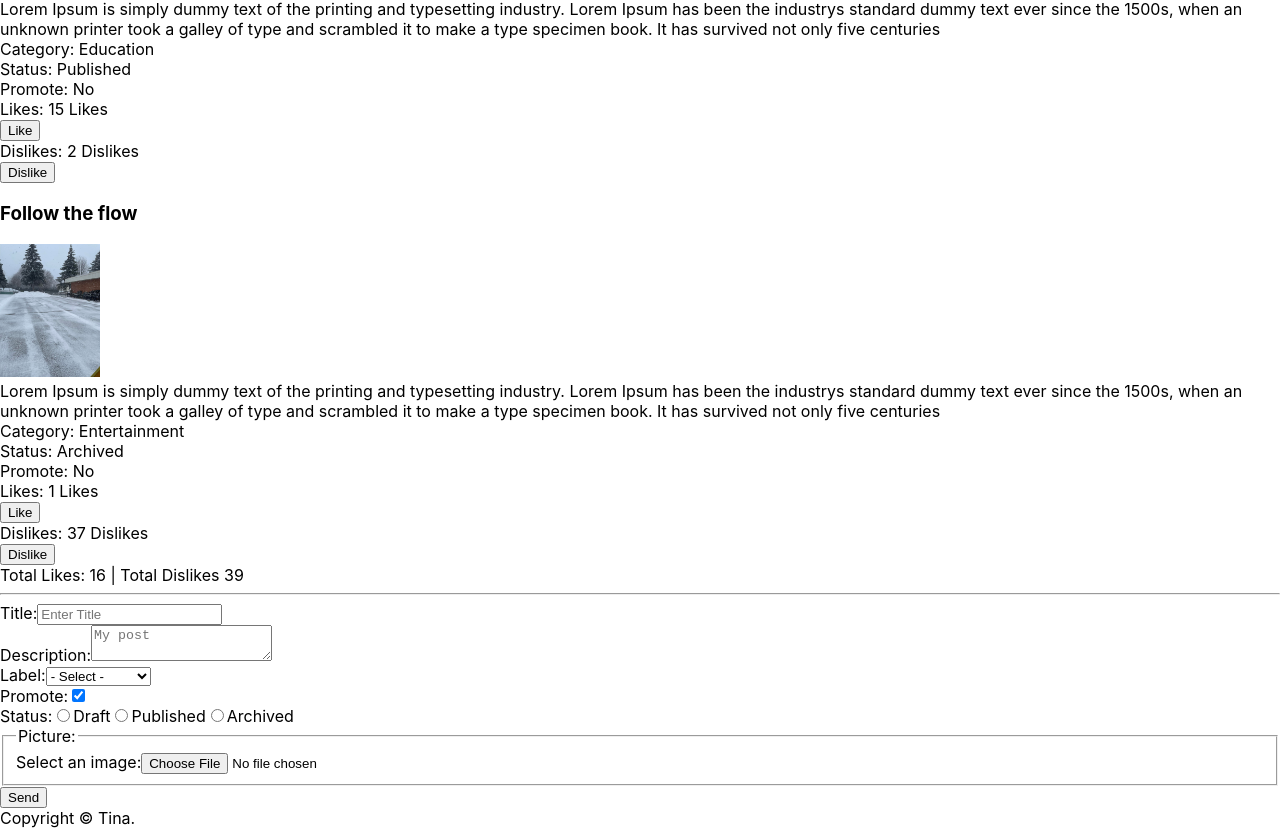
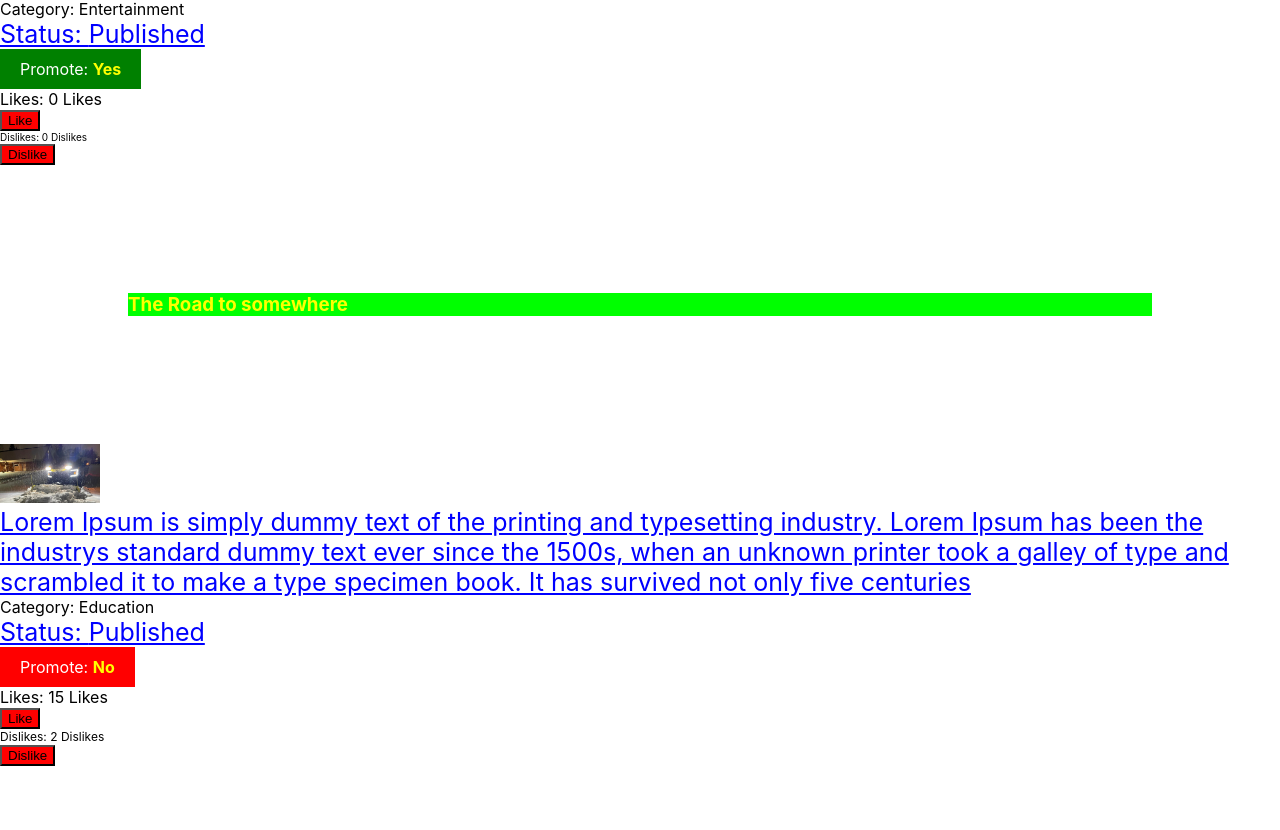
Before and after one commit to tyousofine/social-media-app, a React (Create React App) app: page / in a window 1280 px wide. Shown: the part 618-1448 px from the top of the page. Built offline with nearby package versions, Linux system fonts and the light colour scheme.

Commit message:
create styles folder and style variable file

```diff
--- a/package.json
+++ b/package.json
@@ -10,6 +10,7 @@
     "react-dom": "^18.2.0",
     "react-scripts": "5.0.1",
     "react-uuid": "^2.0.0",
+    "sass": "^1.58.1",
     "web-vitals": "^2.1.4"
   },
   "scripts": {
--- a/src/components/Form/index.js
+++ b/src/components/Form/index.js
@@ -1,6 +1,9 @@
 import React from 'react'
 import { useState, useRef } from 'react'
 import { categories } from '../../includes/variables';
+import { statuses } from '../../includes/variables';
+import './styles.scss'
+
 
 export default function Form({ onAddPost }) {
     const [title, setTitle] = useState('');;
@@ -58,11 +61,7 @@ export default function Form({ onAddPost }) {
             inputFile.current.value = "";
         }
     }
-    const statuses = [
-        { id: 'd', text: 'Draft' },
-        { id: 'p', text: 'Published' },
-        { id: 'a', text: 'Archived' },
-    ]
+
 
     const handlePictureSelection = (event) => {
         const file = event.target.files[0];
@@ -74,7 +73,9 @@ export default function Form({ onAddPost }) {
     }
 
     return (
-        <form onSubmit={handleFormSubmit}>
+        <form
+            className='form-component'
+            onSubmit={handleFormSubmit}>
             <hr />
 
             {
--- /dev/null
+++ b/src/components/Form/styles.scss
@@ -0,0 +1,34 @@
+@import "./../../styles/variables.scss";
+
+.form-component {
+  div {
+    margin: 5px;
+    padding: 5px;
+    border: solid aqua 5px;
+  }
+
+  label {
+    color: $primary-color;
+
+    input,
+    textarea,
+    select {
+      color: #fff;
+      background-color: $primary-color;
+      border: none;
+      margin-left: 10px;
+    }
+  }
+
+  button,
+  ::-webkit-file-upload-button {
+    border: solid $primary-color 5px;
+    color: $primary-color;
+    font-weight: bold;
+    padding: 10px;
+
+    &:hover {
+      color: blue;
+    }
+  }
+}
--- a/src/components/PostDetail/index.js
+++ b/src/components/PostDetail/index.js
@@ -1,4 +1,5 @@
 import { getCategoryText, getStatusText } from "../../includes/variables";
+import './styles.scss'
 
 export default function PostDetail({ title, likes, dislikes, onPostLike, id, onPostDislike, description, category, promote, status, picture }) {
 
@@ -10,18 +11,26 @@ export default function PostDetail({ title, likes, dislikes, onPostLike, id, onP
         onPostDislike(id)
     }
 
+    const promoteStyle = promote ? 'promote-yes' : 'promote-no'
+
+    const highlightDislikes = dislikes >= 10 ? 'too-many-dislikes' : ''
 
     return (
-        <div>
+        <div className="post-item">
             <h3>{title}</h3>
             <img src={picture} alt={title} width={100} />
-            <div>{description}</div>
-            <div>Category: {getCategoryText(category)}</div>
-            <div>Status: {getStatusText(status)}</div>
-            <div>Promote: {promote ? "Yes" : "No"}</div>
+            <div className="post-text">{description}</div>
+            <div >Category: {getCategoryText(category)}</div>
+            <div className="post-text">Status: {getStatusText(status)}</div>
+            <div className={promoteStyle}>Promote: <strong>{promote ? "Yes" : "No"}</strong></div>
+
             <div>Likes: {likes} Likes </div>
             <button onClick={handleLikeClick}>Like</button>
-            <div>Dislikes: {dislikes} Dislikes</div>
+
+            <div className={highlightDislikes}
+                style={{ fontSize: 10 + dislikes }}
+
+            >Dislikes: {dislikes} Dislikes</div>
             <button onClick={handleDislikeClick}>Dislike</button>
         </div>
 
--- /dev/null
+++ b/src/components/PostDetail/styles.scss
@@ -0,0 +1,41 @@
+.post-item {
+  h3 {
+    color: yellow;
+    margin: 10%;
+    background-color: lime;
+  }
+
+  .post-text {
+    color: blue;
+    font-size: 25px;
+    text-decoration: underline;
+  }
+
+  button {
+    background-color: red;
+  }
+
+  .promote-yes,
+  .promote-no {
+    color: white;
+    padding: 10px 20px;
+    display: inline-block;
+
+    strong {
+      color: yellow;
+    }
+  }
+
+  .promote-yes {
+    background-color: green;
+  }
+
+  .promote-no {
+    background-color: red;
+  }
+
+  .too-many-dislikes {
+    color: rgb(194, 14, 194);
+    font-weight: bold;
+  }
+}
--- a/src/index.js
+++ b/src/index.js
@@ -1,6 +1,6 @@
 import React from 'react';
 import ReactDOM from 'react-dom/client';
-import './index.css';
+import './styles/index.scss';
 import App from './App';
 
 
--- /dev/null
+++ b/src/styles/variables.scss
@@ -0,0 +1 @@
+$primary-color: lime;
```
Also changed, not shown: src/styles/index.scss (renamed from src/index.css), 1 other file (tests, documents, lock files or other folders).
